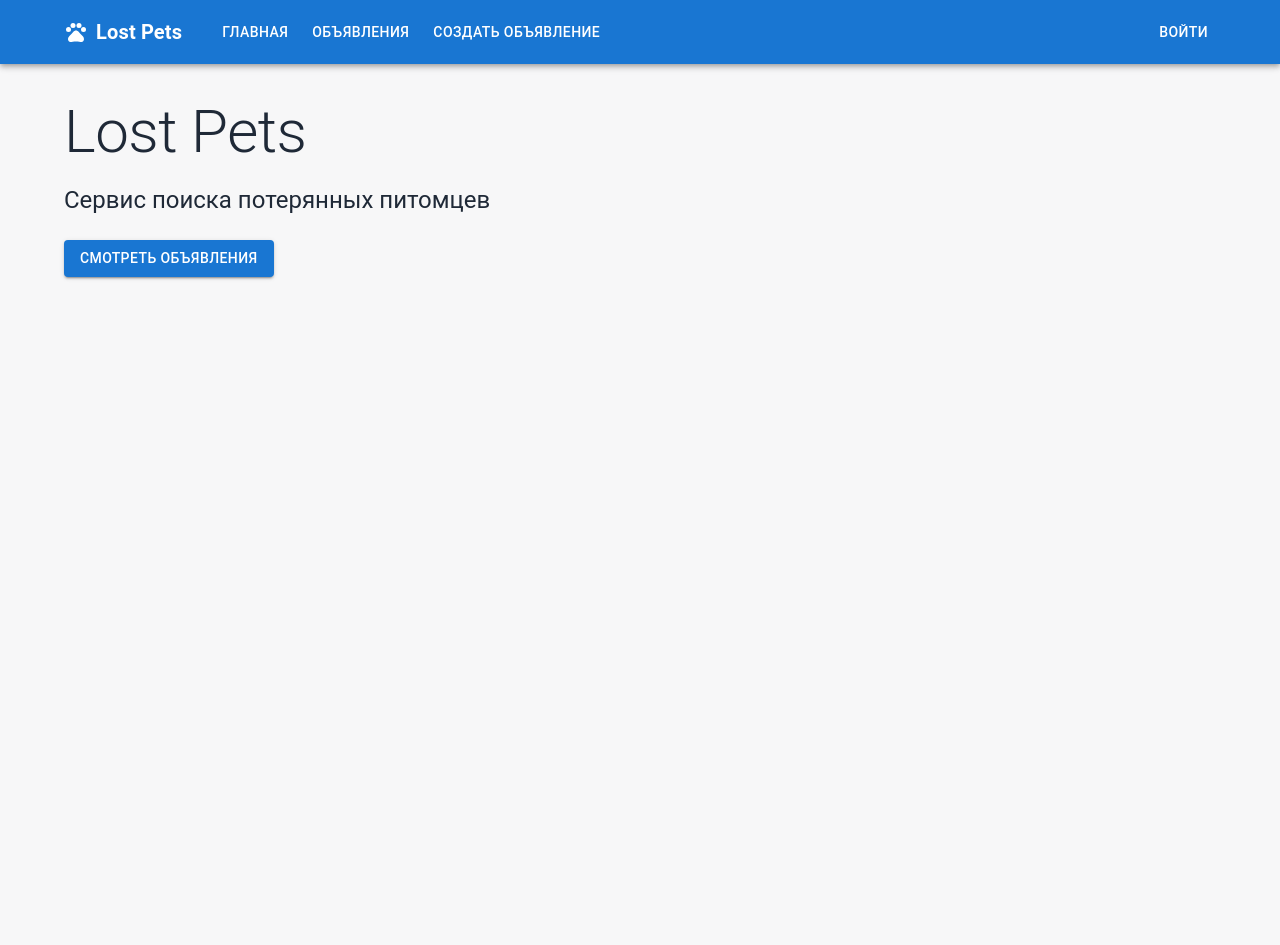
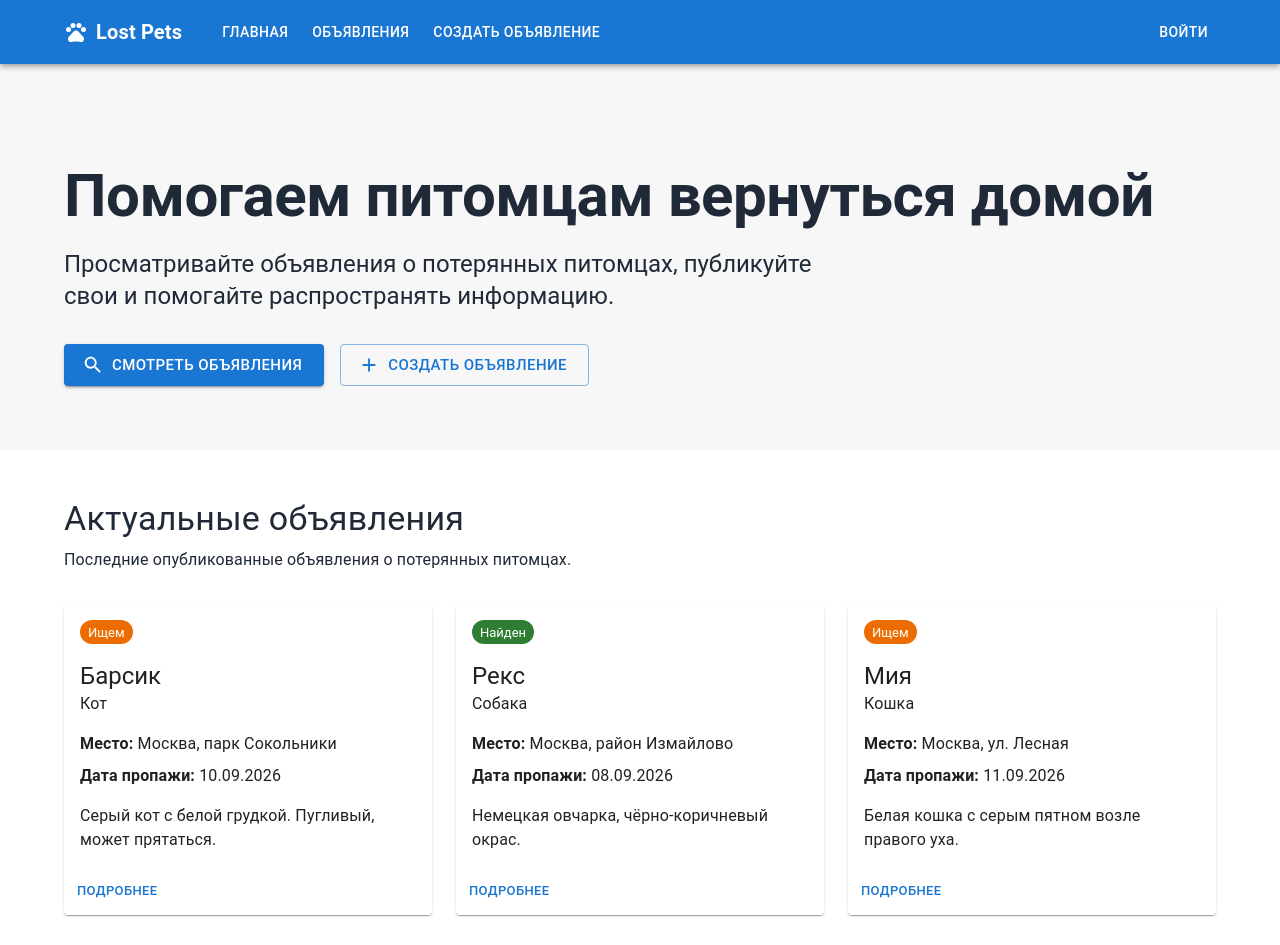
Before and after one commit to sleeepycode/lost-pets, a React (Vite) app in the folder frontend/: page / in a window 1280 px wide. Shown: the top 945 px of the page. Before the commit the page ends 800 px from the top, so only its background shows below. Built offline with nearby package versions, Linux system fonts and the light colour scheme.

Commit message:
Improve home page with featured pet listings

```diff
--- a/frontend/src/pages/HomePage.tsx
+++ b/frontend/src/pages/HomePage.tsx
@@ -1,25 +1,136 @@
-import { Button, Container, Typography } from '@mui/material'
+import {
+  Box,
+  Button,
+  Container,
+  Typography,
+} from '@mui/material'
+import AddIcon from '@mui/icons-material/Add'
+import SearchIcon from '@mui/icons-material/Search'
 import { Link } from 'react-router-dom'
 
+import PetCard from '../components/PetCard'
+import { pets } from '../data/pets'
+
 function HomePage() {
+  const recentPets = pets.slice(0, 3)
+
   return (
-    <Container>
-      <Typography variant="h2" component="h1">
-        Lost Pets
+    <>
+      <Container maxWidth="lg">
+        <Box
+          sx={{
+            py: {
+              xs: 5,
+              md: 8,
+            },
+          }}
+        >
+          <Typography
+            variant="h2"
+            component="h1"
+            sx={{
+              fontWeight: 700,
+              mb: 2,
+            }}
+          >
+            Помогаем питомцам вернуться домой
           </Typography>
 
-      <Typography variant="h5" sx={{ mt: 2, mb: 3 }}>
-        Сервис поиска потерянных питомцев
+          <Typography
+            variant="h5"
+            color="text.secondary"
+            sx={{
+              maxWidth: 750,
+              mb: 4,
+            }}
+          >
+            Просматривайте объявления о потерянных питомцах,
+            публикуйте свои и помогайте распространять информацию.
           </Typography>
 
+          <Box
+            sx={{
+              display: 'flex',
+              flexWrap: 'wrap',
+              gap: 2,
+            }}
+          >
             <Button
               variant="contained"
+              size="large"
+              startIcon={<SearchIcon />}
               component={Link}
               to="/pets"
             >
               Смотреть объявления
             </Button>
+
+            <Button
+              variant="outlined"
+              size="large"
+              startIcon={<AddIcon />}
+              component={Link}
+              to="/pets/create"
+            >
+              Создать объявление
+            </Button>
+          </Box>
+        </Box>
       </Container>
+
+      <Box
+        sx={{
+          backgroundColor: '#ffffff',
+          py: 6,
+        }}
+      >
+        <Container maxWidth="lg">
+          <Typography
+            variant="h4"
+            component="h2"
+            sx={{ mb: 1 }}
+          >
+            Актуальные объявления
+          </Typography>
+
+          <Typography
+            color="text.secondary"
+            sx={{ mb: 4 }}
+          >
+            Последние опубликованные объявления о потерянных питомцах.
+          </Typography>
+
+          <Box
+            sx={{
+              display: 'grid',
+              gridTemplateColumns: {
+                xs: '1fr',
+                sm: 'repeat(2, 1fr)',
+                md: 'repeat(3, 1fr)',
+              },
+              gap: 3,
+            }}
+          >
+            {recentPets.map((pet) => (
+              <PetCard
+                key={pet.id}
+                pet={pet}
+              />
+            ))}
+          </Box>
+
+          <Box sx={{ mt: 4 }}>
+            <Button
+              component={Link}
+              to="/pets"
+              variant="outlined"
+            >
+              Все объявления
+            </Button>
+          </Box>
+        </Container>
+      </Box>
+    </>
   )
 }
 
```
Lines whose indentation alone changed are shown as unchanged.
